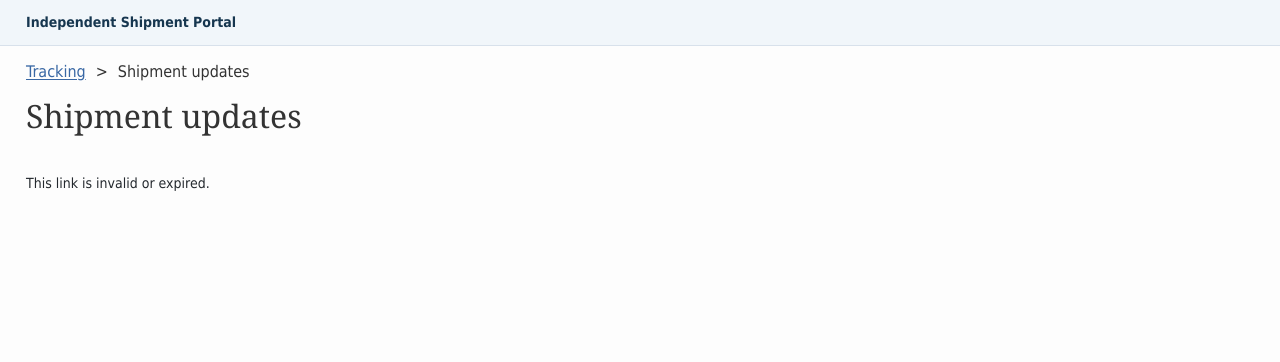
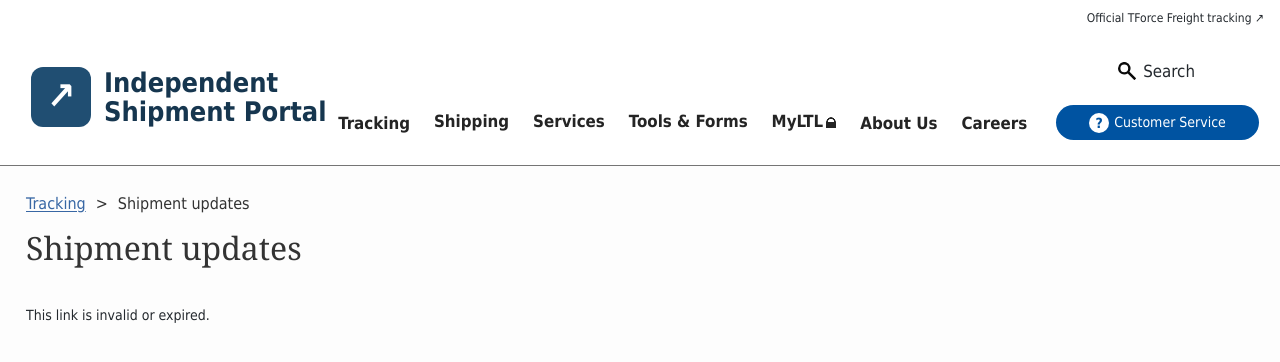
Before and after one commit to youssefmoukhlisse/tforcefreight-frontend, a website: page tracking/subscription.html in a window 1280 px wide. Drawn offline with Linux system fonts and the light colour scheme.

Commit message:
Use the shared site header on public tracking pages

```diff
--- a/app.js
+++ b/app.js
@@ -1,6 +1,7 @@
 const A = '/assets/';
 const OFFICIAL_SITE = 'https://www.tforcefreight.com';
 const OFFICIAL_HOME = OFFICIAL_SITE + '/ltl/apps/Home';
+const OFFICIAL_TRACKING = OFFICIAL_SITE + '/ltl/apps/Tracking';
 const CONTACT = '/ltl/apps/ContactUs';
 const CAREERS = 'https://efjm.fa.ca2.oraclecloud.com/hcmUI/CandidateExperience/en/sites/TForceFreight';
 const dismissedAlerts = new Set();
@@ -38,7 +39,7 @@ function navLink(label, href, attributes = '') {
   return `<a ${href.startsWith('/') ? 'data-route ' : ''}href="${href}" ${attributes}>${label}</a>`;
 }
 
-function navMarkup(mobile = false) {
+function navMarkup(mobile = false, independent = false) {
   const prefix = mobile ? 'compact' : 'desktop';
   const groups = navGroups.map((group, i) => {
     if (group.href) return navLink(group.label, group.href);
@@ -47,11 +48,22 @@ function navMarkup(mobile = false) {
     const submenu = group.lock ? `<div><strong>Less Than Truckload</strong>${links(group.items.slice(0,7))}</div><div><strong>UPS Ground with Freight Pricing</strong>${links(group.items.slice(7))}</div>` : links(group.items);
     return `<div class="${mobile ? 'mobile-group' : 'nav-item'}"><button type="button" class="nav-button${group.lock ? ' lock' : ''}" aria-expanded="false" aria-controls="${id}" ${mobile ? 'data-mobile-group' : 'data-nav-group'}="${i}">${group.label}</button><div id="${id}" class="${mobile ? 'mobile-submenu' : 'dropdown'}${group.wide ? ' wide' : ''}${group.lock ? ' locked-menu' : ''}">${submenu}</div></div>`;
   }).join('');
-  return groups + navLink('About Us','/ltl/apps/AboutUs') + navLink('Careers',CAREERS) + (mobile ? navLink('Customer Service',CONTACT) + navLink('Log in','/ltl/apps/MyLTL') + navLink('Sign Up','/ltl/apps/MyLTLSignup') : '');
+  const mobileUtilities = independent
+    ? navLink('Official TForce Freight tracking', OFFICIAL_TRACKING, 'rel="noreferrer"')
+    : navLink('Log in','/ltl/apps/MyLTL') + navLink('Sign Up','/ltl/apps/MyLTLSignup');
+  return groups + navLink('About Us','/ltl/apps/AboutUs') + navLink('Careers',CAREERS) + (mobile ? navLink('Customer Service',CONTACT) + mobileUtilities : '');
 }
 
-function header(showAlerts = false) {
-  return `${showAlerts ? alerts() : ''}<header class="site-header"><div class="header-shell"><a class="brand" data-route href="/ltl/apps/Home">TForce Freight Home</a><nav class="utility-nav" aria-label="Utilities Menu">${showAlerts ? '<button type="button" data-alert-toggle aria-controls="site-alerts">Alerts</button>' : ''}<a class="login-link" data-route href="/ltl/apps/MyLTL">Log in</a><a data-route href="/ltl/apps/MyLTLSignup">Sign Up</a></nav><button type="button" class="search-trigger" aria-expanded="false" aria-controls="site-search-panel">Search</button><nav class="desktop-nav" aria-label="Primary">${navMarkup()}</nav><a class="customer-service" data-route href="${CONTACT}">Customer Service</a><div class="mobile-actions"><button type="button" class="mobile-search" aria-label="Search" aria-expanded="false" aria-controls="site-search-panel"></button><button type="button" class="menu-toggle" aria-label="Toggle navigation" aria-expanded="false" aria-controls="mobile-navigation"></button></div><nav id="mobile-navigation" class="mobile-menu" aria-label="Mobile navigation">${navMarkup(true)}</nav></div><div id="site-search-panel" class="search-panel"><form class="search-row" data-search-form><label class="sr-only" for="site-search">Search</label><input id="site-search" type="search" placeholder="Search" required><button>Search</button></form></div></header>`;
+function header({showAlerts = false, independent = false} = {}) {
+  const className = independent ? 'site-header independent-header' : 'site-header';
+  const brand = independent
+    ? '<a class="brand portal-brand" href="/ltl/apps/Home"><span class="portal-mark" aria-hidden="true">↗</span><span>Independent<br>Shipment Portal</span></a>'
+    : '<a class="brand" data-route href="/ltl/apps/Home">TForce Freight Home</a>';
+  const utilities = independent
+    ? navLink('Official TForce Freight tracking ↗', OFFICIAL_TRACKING, 'rel="noreferrer"')
+    : `${showAlerts ? '<button type="button" data-alert-toggle aria-controls="site-alerts">Alerts</button>' : ''}<a class="login-link" data-route href="/ltl/apps/MyLTL">Log in</a><a data-route href="/ltl/apps/MyLTLSignup">Sign Up</a>`;
+  const environment = independent ? '<span id="environment-badge" class="environment" hidden>STAGING · TEST DATA</span>' : '';
+  return `${showAlerts ? alerts() : ''}<header class="${className}"><div class="header-shell">${brand}<nav class="utility-nav" aria-label="Utilities Menu">${utilities}</nav>${environment}<button type="button" class="search-trigger" aria-expanded="false" aria-controls="site-search-panel">Search</button><nav class="desktop-nav" aria-label="Primary">${navMarkup()}</nav><a class="customer-service" data-route href="${CONTACT}">Customer Service</a><div class="mobile-actions"><button type="button" class="mobile-search" aria-label="Search" aria-expanded="false" aria-controls="site-search-panel"></button><button type="button" class="menu-toggle" aria-label="Toggle navigation" aria-expanded="false" aria-controls="mobile-navigation"></button></div><nav id="mobile-navigation" class="mobile-menu" aria-label="Mobile navigation">${navMarkup(true, independent)}</nav></div><div id="site-search-panel" class="search-panel"><form class="search-row" action="/ltl/apps/SearchResults" data-search-form><label class="sr-only" for="site-search">Search</label><input id="site-search" name="q" type="search" placeholder="Search" required><button>Search</button></form></div></header>`;
 }
 
 function footer() {
@@ -158,7 +170,7 @@ function render(path = location.pathname, push = false, search = location.search
   const p = normalizePath(path);
   if (push && p + search !== location.pathname + location.search) history.pushState({}, '', p + search);
   document.title = p === '/ltl/apps/Home' ? 'TForce Freight' : `${routeTitle(p)} | TForce Freight`;
-  document.getElementById('app').innerHTML = `${header(p === '/ltl/apps/Home')}${routeContent(p)}${footer()}${cookieNotice()}`;
+  document.getElementById('app').innerHTML = `${header({showAlerts: p === '/ltl/apps/Home'})}${routeContent(p)}${footer()}${cookieNotice()}`;
   bindEvents();
   window.scrollTo(0, 0);
 }
@@ -202,6 +214,18 @@ function bindEvents() {
       else dismissedAlerts.add(alert.dataset.alert);
     }
   });
+  bindHeaderControls();
+  document.querySelector('[data-search-form]')?.addEventListener('submit', event => {
+    event.preventDefault();
+    const q = event.currentTarget.querySelector('input').value.trim();
+    if (q) render('/ltl/apps/SearchResults', true, '?' + new URLSearchParams({q}));
+  });
+  document.querySelectorAll('[data-operational-form]').forEach(form => form.addEventListener('submit', operationalSubmit));
+  bindCookieOnly();
+  if (typeof bindOperations === 'function') bindOperations();
+}
+
+function bindHeaderControls() {
   document.querySelectorAll('[data-nav-group]').forEach(button => button.addEventListener('click', () => {
     const item = button.closest('.nav-item');
     const open = !item.classList.contains('open');
@@ -231,14 +255,6 @@ function bindEvents() {
       panel.querySelector('input').focus();
     }
   }));
-  document.querySelector('[data-search-form]')?.addEventListener('submit', event => {
-    event.preventDefault();
-    const q = event.currentTarget.querySelector('input').value.trim();
-    if (q) render('/ltl/apps/SearchResults', true, '?' + new URLSearchParams({q}));
-  });
-  document.querySelectorAll('[data-operational-form]').forEach(form => form.addEventListener('submit', operationalSubmit));
-  bindCookieOnly();
-  if (typeof bindOperations === 'function') bindOperations();
 }
 
 function bindCookieOnly() {
@@ -285,10 +301,11 @@ function operationalSubmit(event) {
 document.addEventListener('click', event => {
   if (!event.target.closest('.nav-item')) closeDesktopMenus();
   if (!event.target.closest('.site-header')) { closeMobileMenu(); closeSearch(); }
-  if (event.target.closest('[data-cookie-settings]')) {
+  const appRoot = document.getElementById('app');
+  if (appRoot && event.target.closest('[data-cookie-settings]')) {
     event.preventDefault();
     sessionStorage.removeItem('tff-cookie-dismissed');
-    if (!document.querySelector('.cookie-notice')) document.getElementById('app').insertAdjacentHTML('beforeend', cookieNotice());
+    if (!document.querySelector('.cookie-notice')) appRoot.insertAdjacentHTML('beforeend', cookieNotice());
     bindCookieOnly();
     document.querySelector('.cookie-close')?.focus();
   }
@@ -303,5 +320,11 @@ document.addEventListener('keydown', event => {
   opener?.focus();
 });
 
-window.addEventListener('popstate', () => render());
-render();
+const portalHeader = document.getElementById('portal-site-header');
+if (portalHeader) {
+  portalHeader.innerHTML = header({independent: true});
+  bindHeaderControls();
+} else {
+  window.addEventListener('popstate', () => render());
+  render();
+}
--- a/scripts/tracking-e2e.mjs
+++ b/scripts/tracking-e2e.mjs
@@ -286,7 +286,7 @@ try {
     await publicPage.getByRole('button',{name:'Show Details +'}).click();
     await snapshot(publicPage,'tracking-reference-layout-expanded');
     report.geometry = await publicPage.evaluate(() => Object.fromEntries(
-      ['.portal','.track-switch','#track-numbers','.result-group>summary','.shipment>summary','.progress-rail','.panel-title','.progress-table table'].map(selector => {
+      ['.site-header','.track-switch','#track-numbers','.result-group>summary','.shipment>summary','.progress-rail','.panel-title','.progress-table table'].map(selector => {
         const node = document.querySelector(selector), box = node.getBoundingClientRect(), styles = getComputedStyle(node);
         return [selector, {x:box.x,y:box.y,w:box.width,h:box.height,background:styles.backgroundColor,font:styles.fontFamily}];
       })));
--- a/shell.css
+++ b/shell.css
@@ -114,7 +114,7 @@ body { line-height: 16px; -webkit-font-smoothing: auto; }
   .alert-inner { --rail-width: 1005px; }
   .header-shell { height: 165px; }
   .brand { top: 47px; left: 31px; width: 301px; }
-  .desktop-nav { left: 335px; bottom: 33px; gap: clamp(9px, calc(13.25vw - 150px), 19.6px); }
+  .desktop-nav { left: 335px; bottom: 33px; gap: clamp(7px, calc(13.25vw - 152px), 19.6px); }
   .search-trigger { top: 59px; right: 85px; }
   .customer-service { right: 21px; bottom: 25px; }
   .track-card { top: 0; width: 344px; }
--- a/tracking/subscription.html
+++ b/tracking/subscription.html
@@ -5,12 +5,16 @@
   <meta name="viewport" content="width=device-width,initial-scale=1">
   <meta name="robots" content="noindex,nofollow">
   <title>Shipment updates | Independent Shipment Portal</title>
+  <link rel="stylesheet" href="/app.css">
+  <link rel="stylesheet" href="/shell.css">
   <link rel="stylesheet" href="/tracking/tracking.css">
+  <script src="/app.js" defer></script>
   <script src="/tracking/subscription.js" defer></script>
 </head>
 <body>
-  <header class="portal"><div class="page portal-inner"><span class="portal-name">Independent Shipment Portal</span></div></header>
-  <main class="page">
+  <a class="skip" href="#shipment-updates">Skip to shipment updates</a>
+  <div id="portal-site-header"></div>
+  <main id="shipment-updates" class="page">
     <nav class="crumb" aria-label="Breadcrumb"><a href="/tracking/">Tracking</a><span aria-hidden="true">&gt;</span><span aria-current="page">Shipment updates</span></nav>
     <h1>Shipment updates</h1>
     <p id="subscription-message" role="status"></p>
--- a/tracking/tracking.css
+++ b/tracking/tracking.css
@@ -5,18 +5,47 @@ a,.text-link{color:#3867a4;text-decoration:underline;text-underline-offset:2px}
 button,input,textarea,select{font:inherit}button{cursor:pointer}button:disabled{cursor:not-allowed;opacity:.65}
 button:focus-visible,input:focus-visible,textarea:focus-visible,select:focus-visible,a:focus-visible,summary:focus-visible{outline:3px solid #177cce;outline-offset:3px}
 .sr-only,.skip:not(:focus){position:absolute;width:1px;height:1px;padding:0;margin:-1px;overflow:hidden;clip:rect(0,0,0,0);white-space:nowrap;border:0}
-.skip:focus{position:fixed;z-index:2;inset:8px auto auto 8px;background:white;padding:12px}
-.page{max-width:1512px;margin-inline:auto;padding-inline:26px}
-.portal{border-bottom:1px solid #d8e1eb;background:#f1f6fa}
-.portal-inner{display:flex;align-items:center;gap:14px;min-height:45px}
-.portal-name{font-weight:700;color:#16364f;display:flex;align-items:center;gap:9px}
-.portal-mark{background:#204e72;color:white;border-radius:6px;padding:2px 5px;font-weight:700}
-.portal-inner>a{margin-left:auto;font-size:12px;text-align:end}
-.environment{font-size:10px;font-weight:700;letter-spacing:.045em;color:#69450b;background:#fff2d9;border:1px solid #e2c38b;border-radius:4px;padding:3px 6px}
-.crumb{display:flex;align-items:center;gap:10px;color:#333;margin-top:16px;font-size:16px}
+.skip:focus{position:fixed;z-index:60;inset:8px auto auto 8px;background:white;padding:12px}
+.page{max-width:1452px;margin-inline:auto;padding-inline:26px}
+.independent-header .portal-brand {
+  display: flex;
+  align-items: center;
+  gap: 13px;
+  width: fit-content;
+  background: none;
+  color: #16364f;
+  font-size: 27px;
+  font-weight: 700;
+  line-height: 1.08;
+  text-decoration: none;
+  text-indent: 0;
+}
+.portal-mark {
+  display: grid;
+  place-items: center;
+  width: 60px;
+  aspect-ratio: 1;
+  border-radius: 12px;
+  background: #204e72;
+  color: white;
+  font-size: 38px;
+}
+.environment {
+  position: absolute;
+  inset: 7px 230px auto auto;
+  font-size: 10px;
+  font-weight: 700;
+  letter-spacing: .045em;
+  color: #69450b;
+  background: #fff2d9;
+  border: 1px solid #e2c38b;
+  border-radius: 4px;
+  padding: 3px 6px;
+}
+.crumb{display:flex;align-items:center;gap:10px;color:#333;margin-top:28px;font-size:16px}
 h1{margin:16px 0 40px;color:#333;font:400 32px/1.15 Georgia,'Times New Roman',serif}
 .intro{margin:0 0 43px;color:#351e18;font-size:20px;line-height:1.25;font-weight:700}
-.workspace{position:relative;display:grid;grid-template-columns:290px minmax(0,1020px);column-gap:45px;align-items:start;padding:0 30px 35px}
+.workspace{position:relative;display:grid;grid-template-columns:290px minmax(0,1020px);column-gap:45px;align-items:start;padding:0 15px 35px 30px}
 fieldset{min-inline-size:0}
 .track-switch{display:grid;grid-template-columns:1fr 1fr;padding:0;border:1px solid #808080;border-radius:16px;overflow:hidden;margin:0 0 14px}
 .track-switch input{position:absolute;opacity:0;width:1px;height:1px}
@@ -25,7 +54,7 @@ fieldset{min-inline-size:0}
 .track-switch input:checked+label{background:var(--blue);color:white;font-weight:700}
 .track-switch input:focus-visible+label{box-shadow:inset 0 0 0 3px #1d7dca}
 label{display:block;color:#333;font-weight:700;margin:0 0 4px}
-textarea,input:not([type="radio"]),select{display:block;width:100%;min-width:0;border:1px solid #828a95;background:white;color:var(--ink);padding:7px 9px;border-radius:2px}
+:where(.workspace) :is(textarea,input:not([type="radio"]),select),#update-email{display:block;width:100%;min-width:0;border:1px solid #828a95;background:white;color:var(--ink);padding:7px 9px;border-radius:2px}
 #track-numbers{width:calc(100% - 10px);height:122px;border-color:var(--blue);resize:vertical;font-size:16px}
 #reference-fields label:not(:first-child){margin-top:9px}
 .short-fields{display:grid;grid-template-columns:1fr 1fr;gap:9px;margin-top:10px}
@@ -134,4 +163,13 @@ dialog{max-width:min(450px,calc(100% - 24px));border:1px solid #c3cfdc;border-ra
 dialog::backdrop{background:#16283990}.dialog-actions{display:flex;gap:10px;flex-wrap:wrap}
 @media(max-width:1090px){.workspace{padding-inline:0;grid-template-columns:240px minmax(0,1fr);gap:24px}.summary-panel{padding-inline:12px}.parties{padding-inline:11px}.progress-table{margin-inline:8px}}
 @media(max-width:820px){.page{padding-inline:16px}.workspace{grid-template-columns:1fr;gap:12px}.intro{margin-bottom:23px}.workspace form{max-width:385px}#track-numbers{width:100%}.portal-disclosure{max-width:none}.shipment-body{grid-template-columns:minmax(0,3fr) minmax(0,1fr)}}
-@media(max-width:580px){.portal-inner{flex-wrap:wrap;column-gap:8px;row-gap:2px;padding-block:7px}.portal-name{font-size:13px}.portal-inner>a{margin-left:0}.crumb{font-size:14px}h1{margin-bottom:23px}.intro{font-size:18px}.result-group>summary,.shipment>summary{font-size:14px;padding:8px 10px;gap:8px}.result-list{padding:10px 6px 6px}.shipment{padding-inline:7px}.shipment>summary{margin-inline:-7px}.shipment-body,.shipment-details{display:grid;grid-template-columns:minmax(0,1fr)}.status-line{grid-template-columns:minmax(0,1fr);gap:5px}.summary-data{grid-template-columns:repeat(2,minmax(0,1fr));gap:5px 10px}.summary-panel{min-height:0}.summary-actions{flex-wrap:wrap;margin-top:12px}.parties{display:grid;grid-template-columns:repeat(2,minmax(0,1fr));gap:12px;padding-bottom:8px}.party+.party{margin-top:0}.progress-table{overflow-x:auto;overscroll-behavior-inline:contain}.progress-table table{min-width:490px}.shipment-details{grid-column:auto}.dialog-actions button{min-width:0}}
+@media (max-width: 1199px) {
+  .independent-header .portal-brand { left: 16px; gap: 9px; font-size: 19px; }
+  .portal-mark { width: 42px; border-radius: 9px; font-size: 27px; }
+  .environment { inset-inline-end: 15px; }
+  .crumb { margin-top: 16px; }
+}
+@media (max-width: 360px) {
+  .independent-header .portal-brand { font-size: 17px; }
+}
+@media(max-width:580px){.crumb{font-size:14px}h1{margin-bottom:23px}.intro{font-size:18px}.result-group>summary,.shipment>summary{font-size:14px;padding:8px 10px;gap:8px}.result-list{padding:10px 6px 6px}.shipment{padding-inline:7px}.shipment>summary{margin-inline:-7px}.shipment-body,.shipment-details{display:grid;grid-template-columns:minmax(0,1fr)}.status-line{grid-template-columns:minmax(0,1fr);gap:5px}.summary-data{grid-template-columns:repeat(2,minmax(0,1fr));gap:5px 10px}.summary-panel{min-height:0}.summary-actions{flex-wrap:wrap;margin-top:12px}.parties{display:grid;grid-template-columns:repeat(2,minmax(0,1fr));gap:12px;padding-bottom:8px}.party+.party{margin-top:0}.progress-table{overflow-x:auto;overscroll-behavior-inline:contain}.progress-table table{min-width:490px}.shipment-details{grid-column:auto}.dialog-actions button{min-width:0}}
```
Also changed, not shown: tracking/index.html (+4 -7 lines), README.md.
